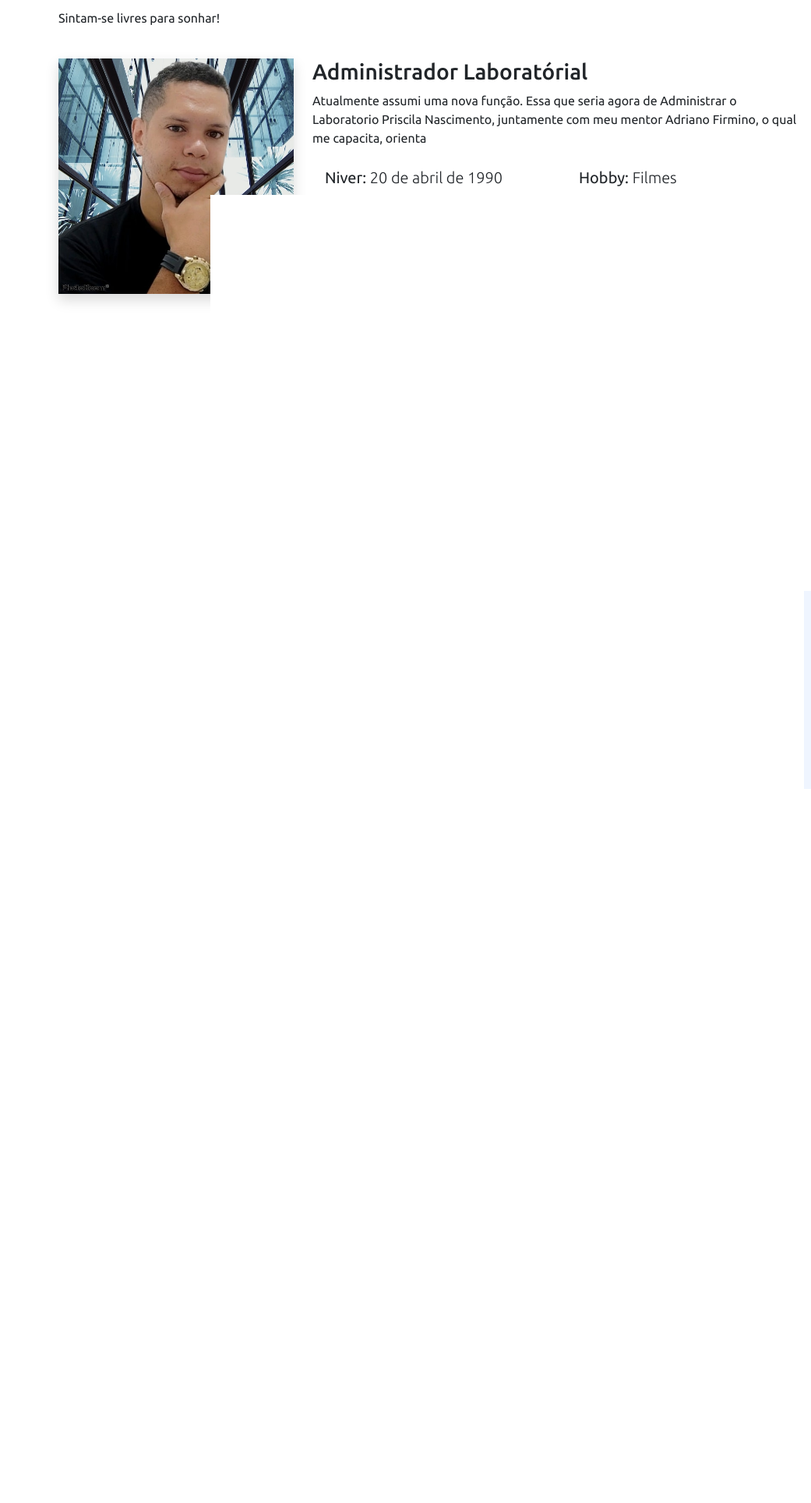
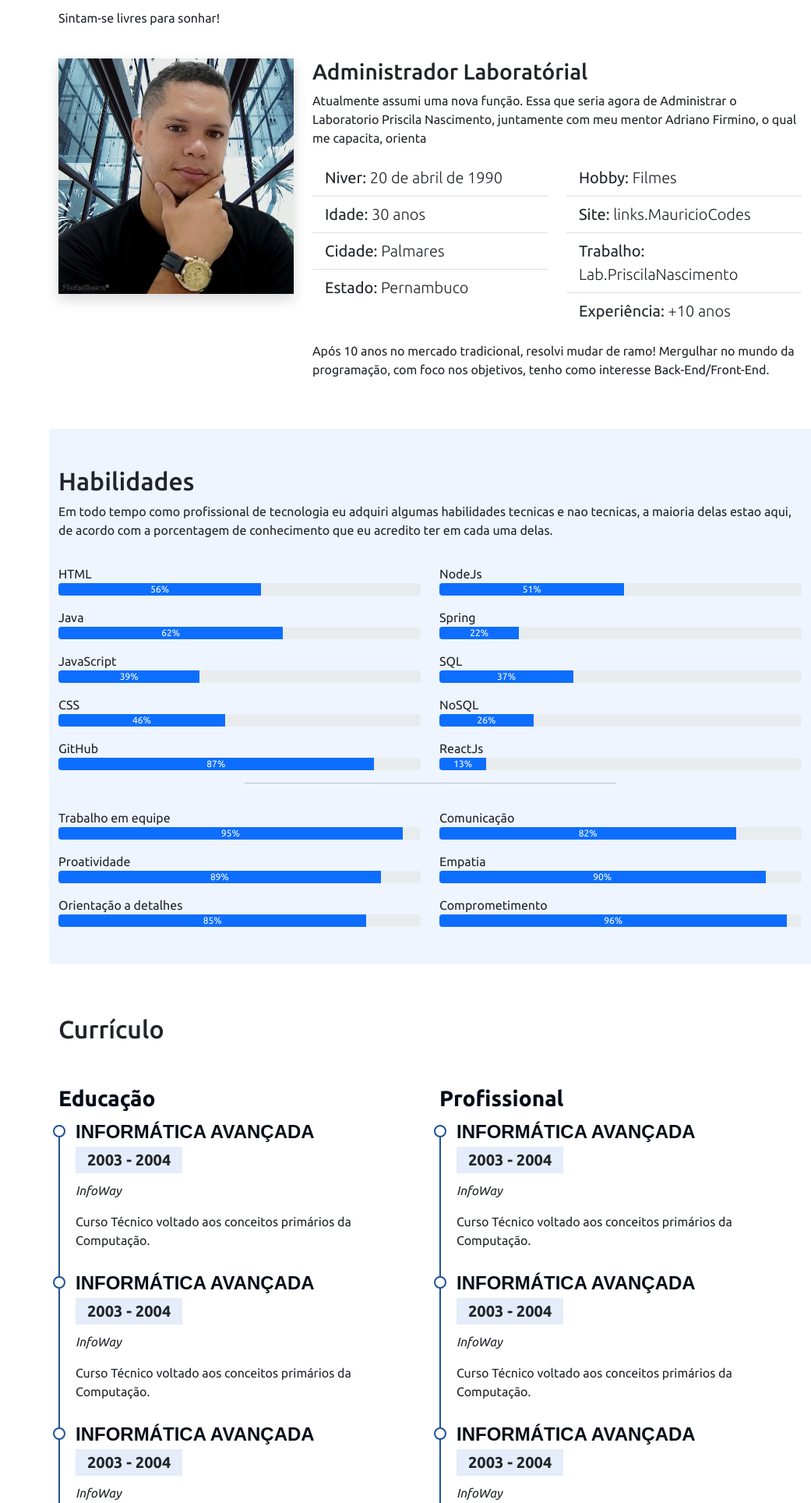
Before and after one commit to mauriciogen3/PortfolioResponsivo, a Python web app: template templates/index.html in a window 1280 px wide. Shown: the part 1275-3203 px from the top of the page at 78% size, without its empty margins (239-1280 px from the left). Before the commit the page ends 2287 px from the top, so only its background shows below. Run offline with Jinja, Linux system fonts and the light colour scheme; the template is opened without the code that fills it, so the values that code supplies are empty; some libraries are stand-ins or nearby versions.

Commit message:
Update style.css

```diff
--- a/static/style.css
+++ b/static/style.css
@@ -183,3 +183,47 @@
   .section-bg{
     background-color: #eff5ff;
   }
+
+  .cv .cv-title{
+    font-weight: 700;
+    margin-top: 20px;
+    margin-bottom: 20px;
+    color: #050d18;
+  }
+
+  .cv .cv-item{
+    padding: 0 0 20px 20px;
+    margin-top: -2px;
+    border-left: 2px solid #1f5297;
+    position: relative;
+  }
+
+  .cv .cv-item h4{
+    line-height: 18px;
+    font-weight: 600;
+    text-transform: uppercase;
+    font-family: "poppins", sans-serif;
+    color:#050d18;
+    margin-bottom:10px;
+  }
+
+  .cv .cv-item h5{
+    background: #e4edf9;
+    padding: 5px 15px;
+    display:inline-block;
+    font-weight: 600;
+    margin-bottom:10px;
+  }
+
+  .cv .cv-item::before{
+    content: "";
+    position:absolute;
+    top:0;
+    left: -9px;
+    width: 16px;
+    height: 16px;
+    border: 2px solid #1f5297;
+    background: #fff;
+    border-radius: 50%;
+
+  }
```
